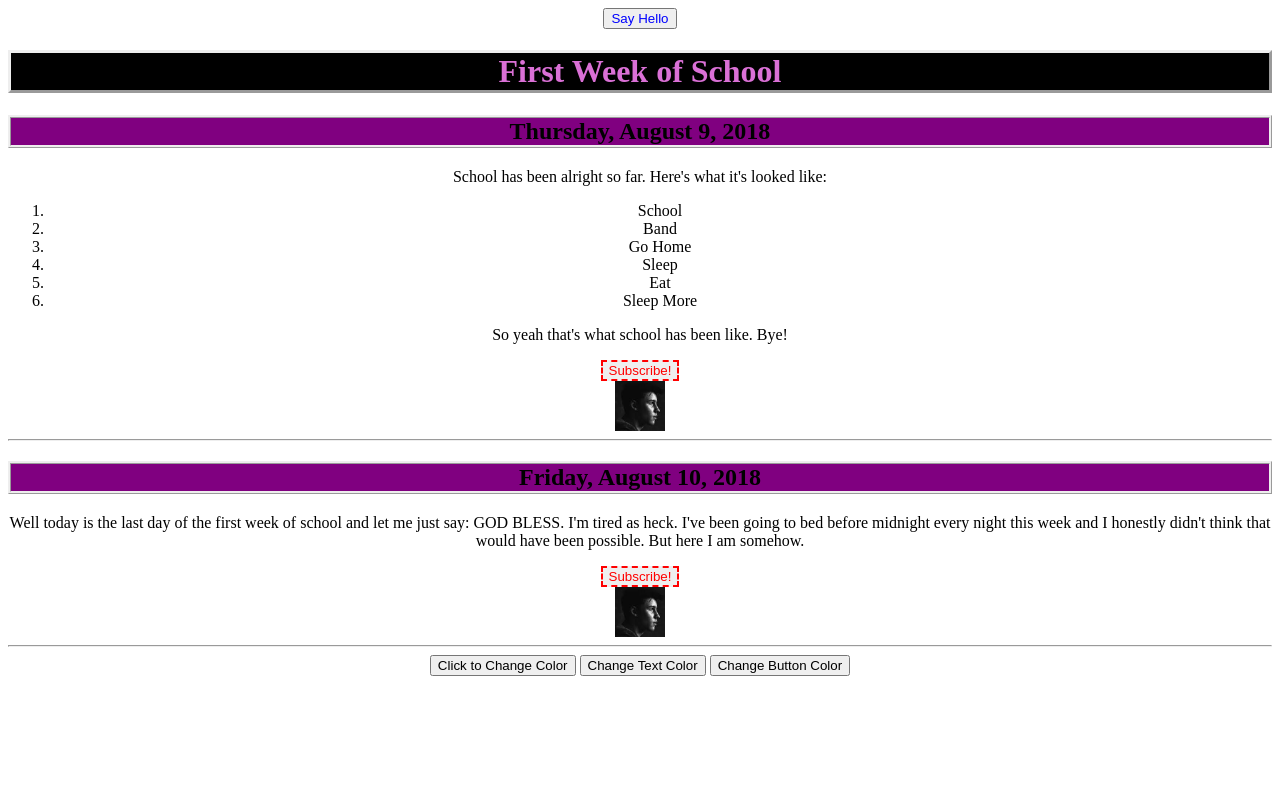
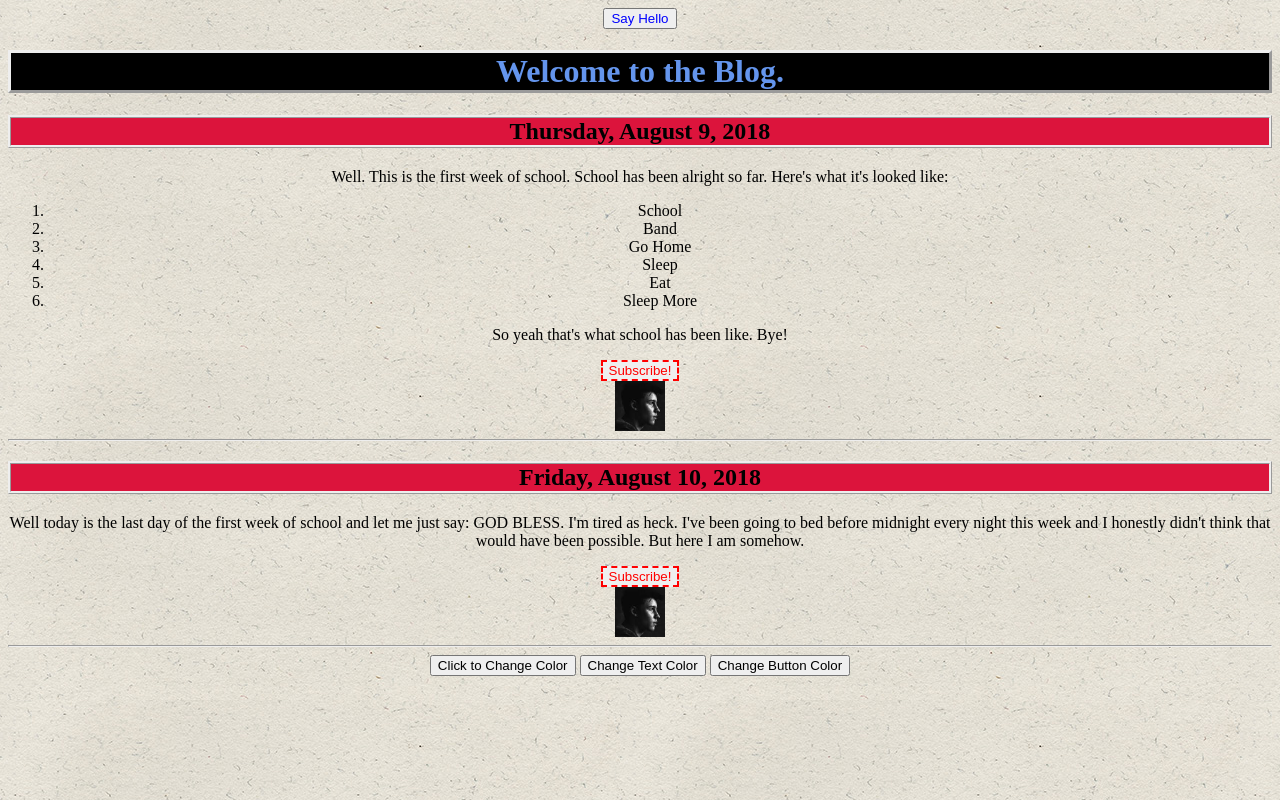
Before and after one commit to graycj1954/CSWork, a plain HTML site: page Everything/Index/index.html in a window 1280 px wide. Drawn offline with Linux system fonts and the light colour scheme.

Commit message:
the blog v1

```diff
--- a/Everything/Index/index.html
+++ b/Everything/Index/index.html
@@ -3,12 +3,13 @@
         <script>window.alert("Are " + "you " + "ready?")</script>
         <style>
             h2 {
-                background-color: purple;
+                background-color: crimson;
                 color: black;
                 text-align: center;
                 border-style: ridge;
             }
             body {
+                background: #ffffff url("paperbg.jpg");
                 color: black;
                 text-align: center;
             }
@@ -25,12 +26,12 @@
             <button id="hello"; onclick="welcomeMessage()"; style="color:blue";>
                 Say Hello</button>
         </div>
-    <h1 style="background-color:black;text-align:center;color:orchid;border-style:outset">
-        First Week of School
+    <h1 style="background-color:black;text-align:center;color:cornflowerblue;border-style:outset">
+        Welcome to the Blog.
     </h1>
     <h2>Thursday, August 9, 2018</h2>
         <p>
-            School has been alright so far. Here's what it's looked like:
+            Well. This is the first week of school. School has been alright so far. Here's what it's looked like:
             <ol>
                 <li>School</li>
                 <li>Band</li>
@@ -43,7 +44,9 @@
         </p>
         <button id="yt" onclick="pageSubscribe()">Subscribe!</button>
         <br/>
-        <img src="shawn.JPG" alt="A Legend" style="width:50px;height:50px;"></img>
+        <a href="https://twitter.com/caleb_gray19?lang=en" target="_blank">
+            <img src="shawn.JPG" alt="A Legend" style= "width:50px;height:50px;"></img>
+        </a>
     <br/>
     <hr/>
     <h2>Friday, August 10, 2018</h2>
@@ -53,7 +56,9 @@
         </p>
         <button id="yt" onclick="pageSubscribe()">Subscribe!</button>
         <br/>
-        <img src="shawn.JPG" alt="A Legend" style= "width:50px;height:50px;"></img>
+        <a href="https://twitter.com/caleb_gray19?lang=en" target="_blank">
+            <img src="shawn.JPG" alt="A Legend" style= "width:50px;height:50px;"></img>
+        </a>
     <br/>
     <hr/>
     <button onclick="changeBG()">Click to Change Color</button>
```
Also changed, not shown: Everything/Index/paperbg.jpg (added).
